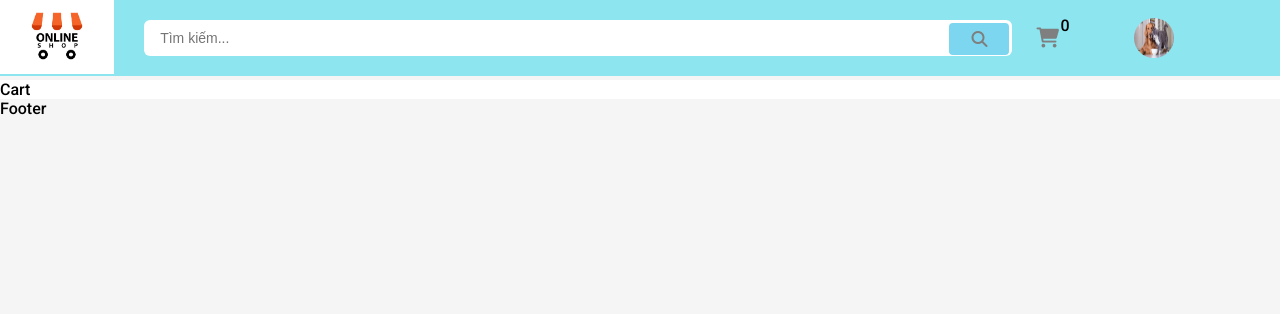
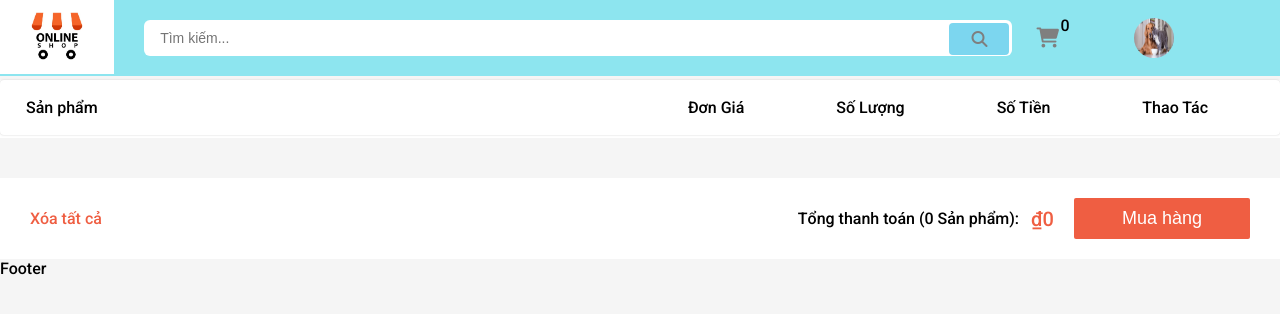
Before and after one commit to thanhtrung01/nodejs2-nhom5-projectend, a React (Create React App) app in the folder frontend/client/: page /cart in a window 1280 px wide. Shown: the top 314 px of the page. Built offline with nearby package versions, Linux system fonts and the light colour scheme.

Commit message:
additional cart operation

```diff
--- a/frontend/client/src/actions/cart.js
+++ b/frontend/client/src/actions/cart.js
@@ -18,3 +18,24 @@ export const updateProductToCart = (id) => {
 		payload: id,
 	};
 };
+
+export const reduceProductToCart = (id) => {
+	return {
+		type: 'REDUCE_PRODUCT_TO_CART',
+		payload: id,
+	};
+};
+
+export const deleteProductToCart = (id) => {
+	return {
+		type: 'DELETE_PRODUCT_TO_CART',
+		payload: id,
+	};
+};
+
+export const deleteAllProductToCart = () => {
+	return {
+		type: 'DELETE_ALL_PRODUCT_TO_CART',
+		// payload: id,
+	};
+};
--- a/frontend/client/src/components/Cart/Cart.jsx
+++ b/frontend/client/src/components/Cart/Cart.jsx
@@ -1,8 +1,67 @@
 import React from 'react';
 import PropTypes from 'prop-types';
+import './cart.scss';
+import CartContent from './CartContent';
+import { useDispatch, useSelector } from 'react-redux';
+import { deleteAllProductToCart } from '../../actions/cart';
+function Cart(props) {
+	const dispatch = useDispatch();
 
-function Cart(props) {
-	return <div>Cart</div>;
+	const productToBuy = useSelector((state) => state.cart);
+	console.log('productToBuy in Cart', productToBuy);
+
+	const handleDeleteAllProductToBuy = () => {
+		dispatch(deleteAllProductToCart());
+	};
+
+	return (
+		<div className="cart-container">
+			<div className="cart-header">
+				<div className="cart-product">
+					<p>Sản phẩm</p>
+				</div>
+				<div className="cart-info">
+					<p className="cart-info-item">Đơn Giá</p>
+					<p className="cart-info-item">Số Lượng</p>
+					<p className="cart-info-item">Số Tiền</p>
+					<p className="cart-info-item">Thao Tác</p>
+				</div>
+			</div>
+			<div className="cart-content">
+				<CartContent productToBuy={productToBuy} />
+			</div>
+
+			<div className="cart-footer">
+				<div
+					className="delete-total-product"
+					onClick={handleDeleteAllProductToBuy}
+				>
+					Xóa tất cả
+				</div>
+				<div className="cart-total-price">
+					<p>
+						Tổng thanh toán (
+						{productToBuy.reduce((amount, item) => {
+							return amount + item.quantityToBuy;
+						}, 0)}{' '}
+						Sản phẩm):{' '}
+						<span>
+							₫
+							{productToBuy
+								.reduce((amount, item) => {
+									return (
+										amount + item.quantityToBuy * item.price
+									);
+								}, 0)
+								.toString()
+								.replace(/\B(?=(\d{3})+(?!\d))/g, '.')}
+						</span>
+					</p>
+					<button>Mua hàng</button>
+				</div>
+			</div>
+		</div>
+	);
 }
 
 Cart.propTypes = {};
--- /dev/null
+++ b/frontend/client/src/components/Cart/CartContent.jsx
@@ -0,0 +1,153 @@
+import React from 'react';
+import PropTypes from 'prop-types';
+import product6 from '../../assets/images/product6.jpg';
+import { useDispatch } from 'react-redux';
+import {
+	addProductToCart,
+	reduceProductToCart,
+	updateProductToCart,
+	deleteProductToCart,
+} from '../../actions/cart';
+
+function CartContent(props) {
+	const { productToBuy } = props;
+	const dispatch = useDispatch();
+
+	const handleRiseQuantity = (index) => {
+		// const productInCart = productToBuy.find((item, index) => {
+		// 	return item.code === props.code;
+		// });
+
+		dispatch(updateProductToCart(index));
+	};
+
+	const handleReduceQuantity = (index) => {
+		console.log('reduce');
+		dispatch(reduceProductToCart(index));
+	};
+
+	const handleDeleteItem = (index) => {
+		console.log('index', index);
+		dispatch(deleteProductToCart(index));
+	};
+
+	return (
+		<div className="cart-content-wrap">
+			{productToBuy.map((item, indexItem) => {
+				const { imageProduct, title, price, quantityToBuy, index } =
+					item;
+				return (
+					<div className="cart-item-to-buy" key={indexItem}>
+						<div className="item-image">
+							<img
+								className="product-image"
+								width="80"
+								src={imageProduct}
+								alt=""
+							/>
+							<p className="product-title">{title}</p>
+							<p className="product-category">
+								Phân loại hàng: {item.idCategory.nameCategory}
+							</p>
+						</div>
+						<div className="item-info">
+							<div className="item-wrap">
+								<div className="item-price item-info-detail">
+									₫
+									{price
+										.toString()
+										.replace(/\B(?=(\d{3})+(?!\d))/g, '.')}
+								</div>
+							</div>
+							<div className="item-wrap">
+								<div className="item-quantity item-info-detail">
+									<button
+										onClick={() =>
+											handleReduceQuantity(index)
+										}
+									>
+										-
+									</button>
+									<input
+										className="quantity-input"
+										type="text"
+										value={quantityToBuy}
+									/>
+									<button
+										onClick={() =>
+											handleRiseQuantity(index)
+										}
+									>
+										+
+									</button>
+								</div>
+							</div>
+							<div className="item-wrap">
+								<div className="item-totalPrice item-info-detail">
+									₫
+									{(quantityToBuy * price)
+										.toString()
+										.replace(/\B(?=(\d{3})+(?!\d))/g, '.')}
+								</div>
+							</div>
+							<div className="item-wrap">
+								<div
+									className="item-delete item-info-detail"
+									onClick={() => handleDeleteItem(index)}
+								>
+									Xóa
+								</div>
+							</div>
+						</div>
+					</div>
+				);
+			})}
+			{/* <div className="cart-item-to-buy">
+				<div className="item-image">
+					<img
+						className="product-image"
+						width="80"
+						src={product6}
+						alt=""
+					/>
+					<p className="product-title">
+						Áo thun nam POLO trơn vải cá sấu cotton cao cấp ngắn tay
+						cực sang trọng vải cá sấu cotton cao cấp ngắn tay cực
+						sang trọng
+					</p>
+					<p className="product-category">Phân loại hàng: Bạc</p>
+				</div>
+				<div className="item-info">
+					<div className="item-wrap">
+						<div className="item-price item-info-detail">
+							₫65.999
+						</div>
+					</div>
+					<div className="item-wrap">
+						<div className="item-quantity item-info-detail">
+							<button>-</button>
+							<input
+								className="quantity-input"
+								type="text"
+								value="1"
+							/>
+							<button>+</button>
+						</div>
+					</div>
+					<div className="item-wrap">
+						<div className="item-totalPrice item-info-detail">
+							₫131.998
+						</div>
+					</div>
+					<div className="item-wrap">
+						<div className="item-delete item-info-detail">Xóa</div>
+					</div>
+				</div>
+			</div> */}
+		</div>
+	);
+}
+
+CartContent.propTypes = {};
+
+export default CartContent;
--- /dev/null
+++ b/frontend/client/src/components/Cart/cart.scss
@@ -0,0 +1,148 @@
+.cart-container {
+	.cart-header {
+		display: flex;
+		justify-content: space-between;
+		align-items: center;
+		padding: 18px 26px;
+		box-shadow: 0 0 2px #ccc;
+		border-radius: 4px;
+
+		.cart-product {
+			display: flex;
+			align-items: center;
+
+			&-input {
+				margin-right: 12px;
+			}
+		}
+
+		.cart-info {
+			display: flex;
+
+			&-item {
+				margin: 0 46px;
+			}
+		}
+	}
+
+	.cart-content {
+		margin-top: 3px;
+		border-top: 12px solid #f5f5f5;
+
+		&-wrap {
+			.cart-item-to-buy {
+				margin: 34px 0;
+
+				display: flex;
+				justify-content: space-between;
+				align-items: center;
+				.item-image {
+					display: flex;
+					align-items: center;
+
+					margin-left: 20px;
+
+					.product-title {
+						overflow: hidden;
+						width: 200px;
+						display: -webkit-box;
+						-webkit-line-clamp: 2;
+						-webkit-box-orient: vertical;
+						height: 40px;
+						margin-left: 16px;
+					}
+
+					.product-category {
+						margin-left: 30px;
+						font-size: 14px;
+						color: rgba(0, 0, 0, 0.54);
+					}
+				}
+
+				.item-info {
+					display: flex;
+					padding-right: 26px;
+
+					.item-wrap {
+						// background-color: #ccc;
+						width: 88px;
+						margin: 0 32px;
+						text-align: center;
+
+						.item-quantity {
+							display: flex;
+							button {
+								flex-basis: 28px;
+								height: 28px;
+								background-color: white;
+								border: 1px solid #ccc;
+								cursor: pointer;
+								font-size: 18px;
+								color: #797979;
+							}
+							.quantity-input {
+								width: 28px;
+								text-align: center;
+								border: 1px solid #ccc;
+
+								outline: none;
+							}
+						}
+
+						.item-delete {
+							color: #ef5e42;
+							cursor: pointer;
+						}
+					}
+				}
+			}
+		}
+	}
+
+	.cart-footer {
+		border-top: 28px solid #f5f5f5;
+		display: flex;
+		padding: 20px 30px;
+		justify-content: space-between;
+		align-items: center;
+
+		// font-size: 18px;
+
+		.delete-total-product {
+			color: #ef5e42;
+			cursor: pointer;
+		}
+
+		.cart-total-price {
+			display: flex;
+			align-items: center;
+
+			p {
+				margin-right: 20px;
+				display: flex;
+				align-items: center;
+
+				span {
+					color: #ef5e42;
+					font-size: 20px;
+					display: block;
+					margin-left: 12px;
+				}
+			}
+
+			button {
+				background-color: #ef5e42;
+				color: white;
+				border: none;
+				font-size: 18px;
+				padding: 10px 48px;
+				border-radius: 2px;
+				cursor: pointer;
+
+				&:hover {
+					opacity: 0.8;
+				}
+			}
+		}
+	}
+}
--- a/frontend/client/src/components/ProductItem/ProductItem.jsx
+++ b/frontend/client/src/components/ProductItem/ProductItem.jsx
@@ -28,7 +28,7 @@ function ProductItem(props) {
 		.replace(/\B(?=(\d{3})+(?!\d))/g, '.');
 
 	const handleOrderProduct = () => {
-		// console.log('123', props);
+		console.log('123', props);
 
 		const productInCart = productToBuy.find((item, index) => {
 			return item.code === props.code;
--- a/frontend/client/src/reducers/cart.js
+++ b/frontend/client/src/reducers/cart.js
@@ -8,7 +8,7 @@ const cartReducer = (state = initialCart, action) => {
 		case 'ADD_PRODUCT_TO_CART':
 			return [...state, action.payload];
 		case 'UPDATE_PRODUCT_TO_CART':
-			console.log('action.payload ', typeof action.payload);
+			console.log('action.payload ', action.payload);
 			const indexUpdateProduct = state.findIndex(
 				(item) => item.index === action.payload
 			);
@@ -17,7 +17,7 @@ const cartReducer = (state = initialCart, action) => {
 				(item) => item.index === action.payload
 			);
 
-			console.log('indexUpdateProduct', indexUpdateProduct);
+			// console.log('indexUpdateProduct', indexUpdateProduct);
 
 			const newState = [...state];
 
@@ -26,9 +26,56 @@ const cartReducer = (state = initialCart, action) => {
 				...updateProduct,
 				quantityToBuy: updateProduct.quantityToBuy + 1,
 			});
-			console.log('newState', newState);
+			// console.log('newState', newState);
 
 			return [...newState];
+		case 'REDUCE_PRODUCT_TO_CART':
+			const indexToReduceProduct = state.findIndex(
+				(item) => item.index === action.payload
+			);
+
+			const reduceProduct = state.find(
+				(item) => item.index === action.payload
+			);
+
+			// console.log('indexUpdateProduct', indexUpdateProduct);
+
+			const newReduceState = [...state];
+
+			if (reduceProduct.quantityToBuy - 1 <= 0) {
+				newReduceState.splice(indexToReduceProduct, 1, {
+					...reduceProduct,
+					quantityToBuy: 1,
+				});
+			} else {
+				newReduceState.splice(indexToReduceProduct, 1, {
+					...reduceProduct,
+					quantityToBuy: reduceProduct.quantityToBuy - 1,
+				});
+			}
+			// console.log('newState', newState);
+
+			return [...newReduceState];
+
+		case 'DELETE_PRODUCT_TO_CART':
+			const indexDeleteProduct = state.findIndex(
+				(item) => item.index === action.payload
+			);
+
+			const newStateInCart = [...state];
+
+			newStateInCart.splice(indexDeleteProduct, 1);
+			console.log('running...');
+			console.log('running...', newStateInCart);
+			return [...newStateInCart];
+		case 'DELETE_ALL_PRODUCT_TO_CART':
+			// let newStateToDelete = [...state];
+			// newStateToDelete = [];
+
+			// newStateInCart.splice(indexDeleteProduct, 1);
+			// console.log('running...');
+			// console.log('running...', newStateInCart);
+			return [];
 		default:
 			return state;
 	}
```
Also changed, not shown: frontend/client/src/components/Navbar/NavBar.jsx (+25 -5 lines).
